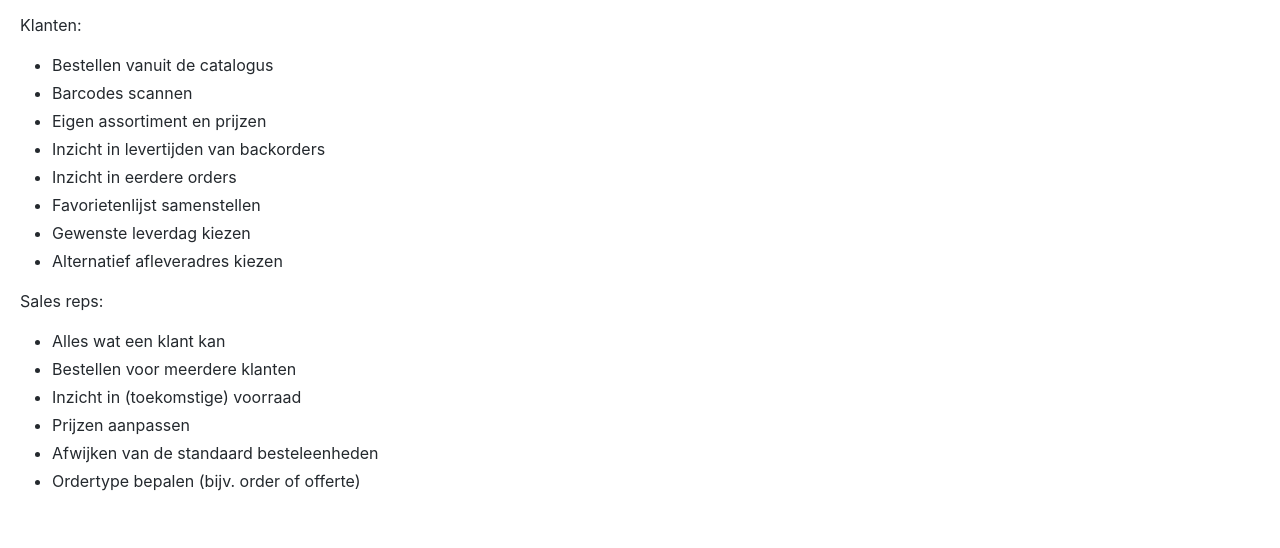
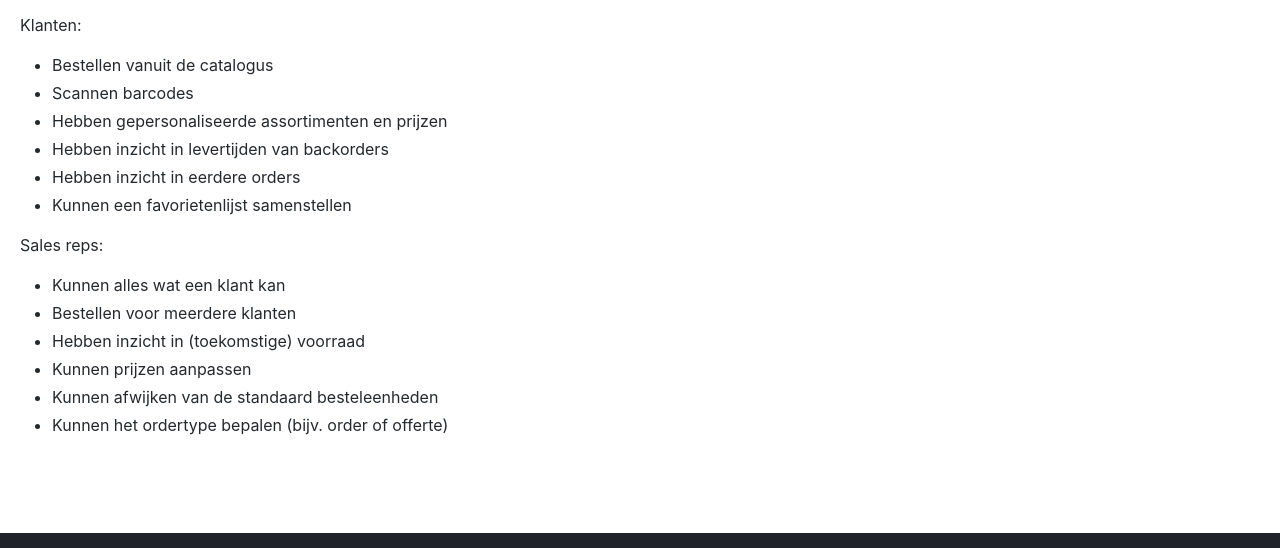
Before and after one commit to N1k41/orderfield-docs, a plain HTML site: page docs/app/index.html in a window 1280 px wide. Shown: the part 173-721 px from the top of the page. Drawn offline with nearby package versions, Linux system fonts and the light colour scheme.

Commit message:
Deploy website
Deploy website version based on 2914334096b4d680bc4776ef1149dc584beaa32d

```diff
--- a/docs/app/index.html
+++ b/docs/app/index.html
@@ -4,21 +4,19 @@
 <p>Klanten:</p>
 <ul>
 <li>Bestellen vanuit de catalogus</li>
-<li>Barcodes scannen</li>
-<li>Eigen assortiment en prijzen</li>
-<li>Inzicht in levertijden van backorders</li>
-<li>Inzicht in eerdere orders</li>
-<li>Favorietenlijst samenstellen</li>
-<li>Gewenste leverdag kiezen</li>
-<li>Alternatief afleveradres kiezen</li>
+<li>Scannen barcodes</li>
+<li>Hebben gepersonaliseerde assortimenten en prijzen</li>
+<li>Hebben inzicht in levertijden van backorders</li>
+<li>Hebben inzicht in eerdere orders</li>
+<li>Kunnen een favorietenlijst samenstellen</li>
 </ul>
 <p>Sales reps:</p>
 <ul>
-<li>Alles wat een klant kan</li>
+<li>Kunnen alles wat een klant kan</li>
 <li>Bestellen voor meerdere klanten</li>
-<li>Inzicht in (toekomstige) voorraad</li>
-<li>Prijzen aanpassen</li>
-<li>Afwijken van de standaard besteleenheden</li>
-<li>Ordertype bepalen (bijv. order of offerte)</li>
+<li>Hebben inzicht in (toekomstige) voorraad</li>
+<li>Kunnen prijzen aanpassen</li>
+<li>Kunnen afwijken van de standaard besteleenheden</li>
+<li>Kunnen het ordertype bepalen (bijv. order of offerte)</li>
 </ul>
 </span></div></article></div><div class="docs-prevnext"></div></div></div><nav class="onPageNav"></nav></div><footer class="nav-footer" id="footer"><section class="sitemap"><a href="/" class="nav-home"><img src="/img/favicon.ico" alt="OrderField Documentation" width="66" height="58"/></a><div><h5>Docs</h5><a href="/docs/intro">Starten met OrderField</a></div><div><h5>Community</h5><a href="https://iconum.slack.com/">Project Chat</a></div><div><h5>Meer</h5><a href="/docs/about">Over OrderField</a><a href="mailto:info@orderfield.com">Contact</a></div></section><section class="copyright">Copyright © 2019 OrderField</section></footer></div></body></html>
```
Also changed, not shown: __index.html (+1 -1 lines), docs/about.html (+1 -1 lines), docs/about/index.html (+1 -1 lines), docs/app.html (+10 -12 lines), docs/intro.html (+1 -1 lines), docs/intro/index.html (+1 -1 lines), en/__index.html (+1 -1 lines).
